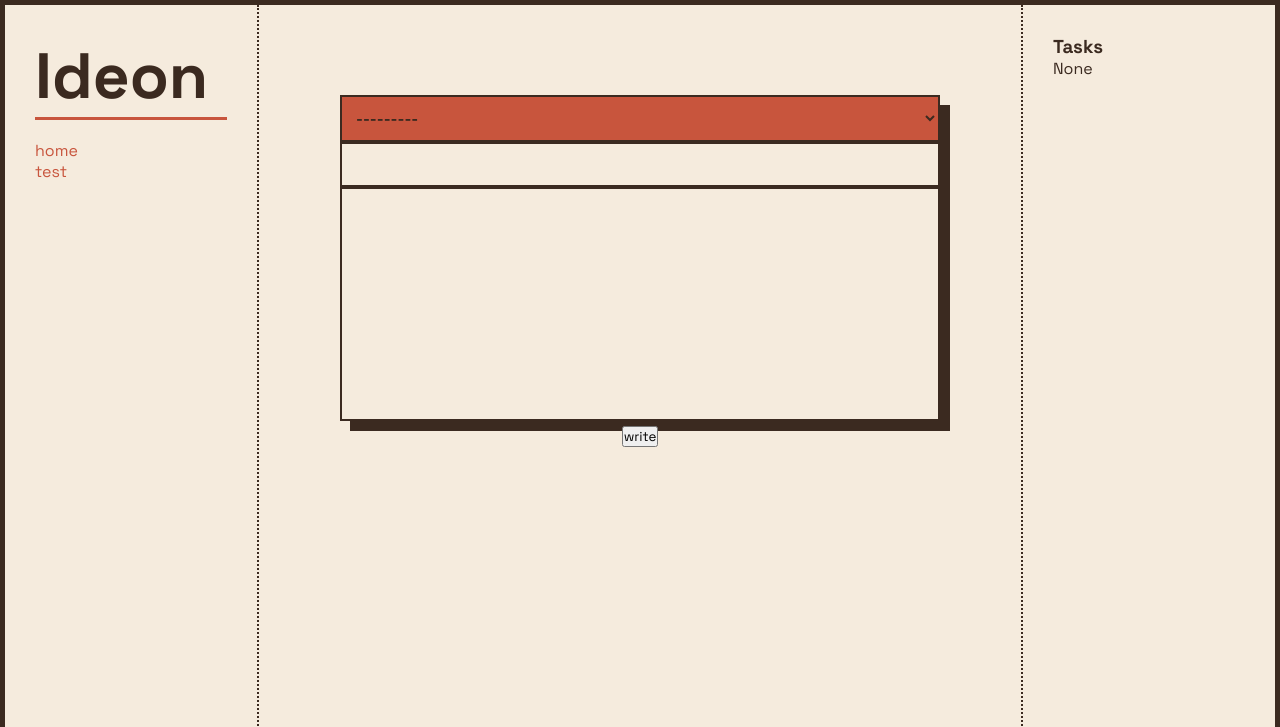
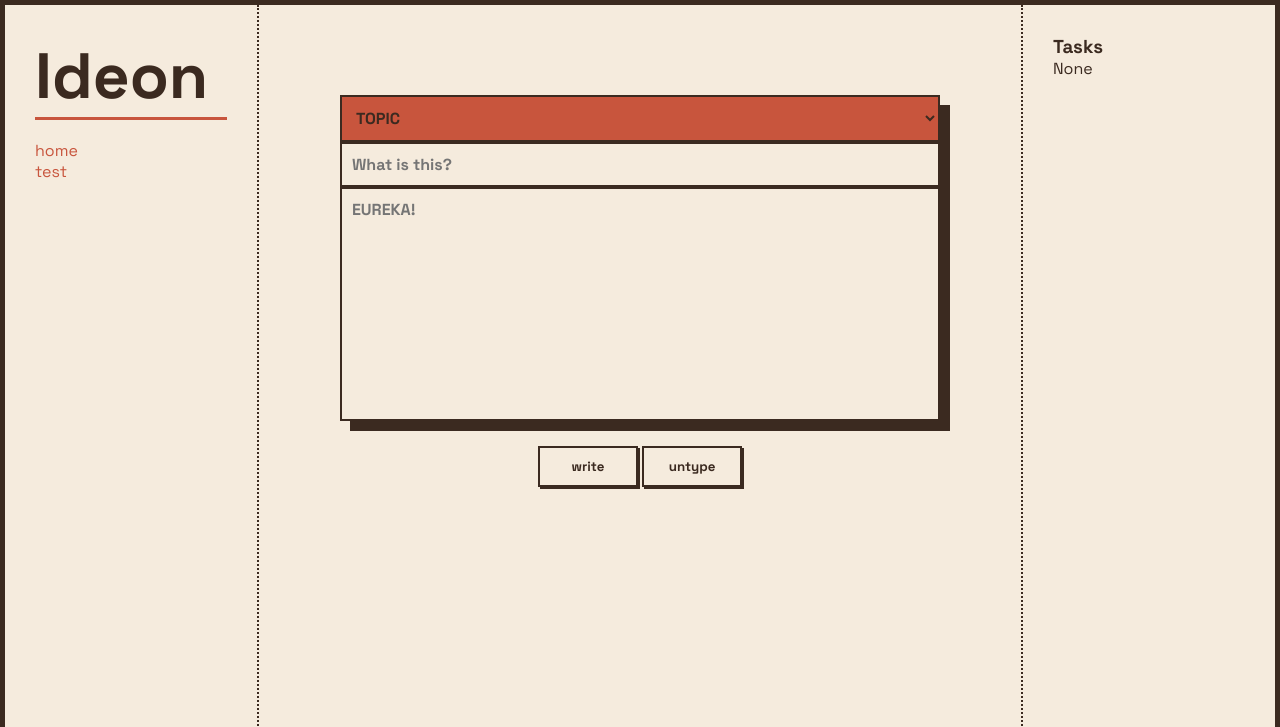
Before and after one commit to fordgarcia/ideon, a Django app: template ideon/test/templates/test/test.html in a window 1280 px wide. Shown: the top 727 px of the page. Run offline with Django 5.2, Linux system fonts and the light colour scheme; the template is opened without the code that fills it: values that come from a table or form of the project are taken from there, others are empty; parts of the project's set-up code (start-up, migrations or seed data) failed here and were passed over.

Commit message:
did the neobrutalist part

```diff
--- a/ideon/static/css/style.css
+++ b/ideon/static/css/style.css
@@ -111,6 +111,9 @@ main {
     padding-left: 40px;
 }
 
+
+/* split this part and the js part to another file */
+
 form label {
     display: none;
 }
@@ -152,6 +155,18 @@ form #id_content {
     resize: none;
 }
 
+form #id_submit,
+form #id_reset {
+    width: 100px;
+    margin-top: 20px;
+    padding: 10px;
+    border: 2px solid var(--text);
+    box-shadow: 2px 2px 0 var(--text);
+    background-color: var(--background);
+    color: var(--text);
+    font-weight: bold;
+}
+
 
 
 
--- a/ideon/test/static/test/js/topic.js
+++ b/ideon/test/static/test/js/topic.js
@@ -37,6 +37,13 @@
 
 
 const headerInput = document.querySelector('#id_header');
+const contentInput = document.querySelector('#id_content');
+const selectInput = document.querySelector('#id_topic');
+const selectedInput = selectInput.querySelector('option:checked');
+
+selectedInput.textContent = 'TOPIC';
+headerInput.placeholder = 'What is this?';
+contentInput.placeholder = 'EUREKA!';
 
 const topicsContainer = document.querySelector("#container");
 
--- a/ideon/test/templates/test/test.html
+++ b/ideon/test/templates/test/test.html
@@ -30,7 +30,10 @@
         <form action="" method="post">
             {% csrf_token %}
             {{ form }}
-            <input type="submit" value="write" id="id_submit"/>
+            <div class="uneditable">
+                <input type="submit" value="write" id="id_submit"/>
+                <input type="reset" value="untype" id="id_reset">
+            </div>
         </form>
     </div>
 {% endblock %}
```
